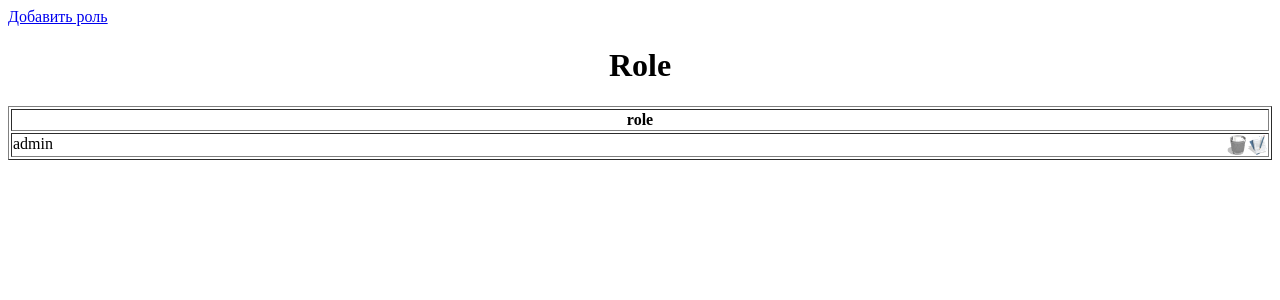
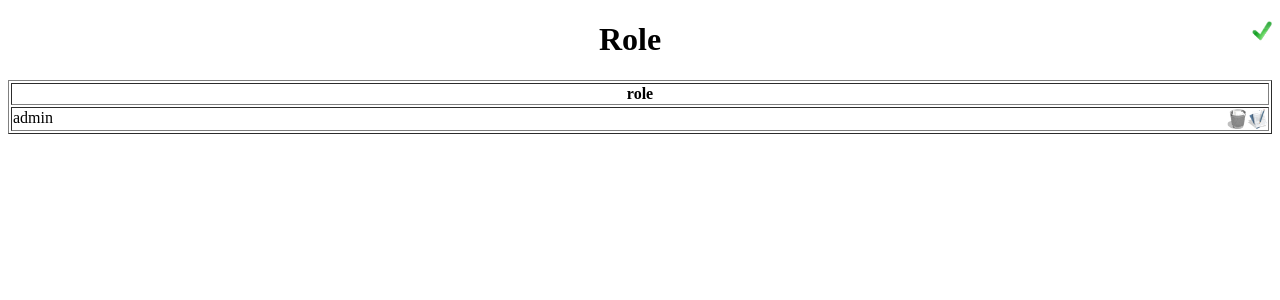
Before and after one commit to popovdenis/source_it_project, a PHP site: page /table.php in a window 1280 px wide. Shown: the top 300 px of the page. Run offline with PHP 8.4, Linux system fonts and the light colour scheme; tables that the repository leaves empty hold one stand-in row (values such as "Sample post").

Commit message:
first commit

```diff
--- a/table.php
+++ b/table.php
@@ -10,7 +10,7 @@ $role->setR($role->getRoles('role'));
     <title>ROLE</title>
 </head>
 <body>
-<a href="forma.php">Добавить роль</a>
+<a href="forma.php"><img src='icon/add.jpg' title='Добавить роль' style='float:right' width='20'></a>
 <center><h1>Role</h1></center>
 <table border="1" width="100%">
     <tr>
@@ -18,7 +18,7 @@ $role->setR($role->getRoles('role'));
     </tr>
     <?php
     foreach($role->getRoles('role') as $val) {
-        echo '<tr><td>' .$val['role']."<a href='forma.php'><img src='icon/redact.jpg' style='float:right' width='20'><a href=".$role->deleteRole()."></a><img src='icon/delete.jpg' style='float:right' width='20'></a></td></tr>";
+        echo '<tr><td>' .$val['role']."<a href='forma.php'><img src='icon/redact.jpg' title='Редактировать роль' style='float:right' width='20'><a href=".$role->deleteRole()."></a><img src='icon/delete.jpg' title='Удалить роль' style='float:right' width='20'></a></td></tr>";
     }
     ?>
 </table>
```
